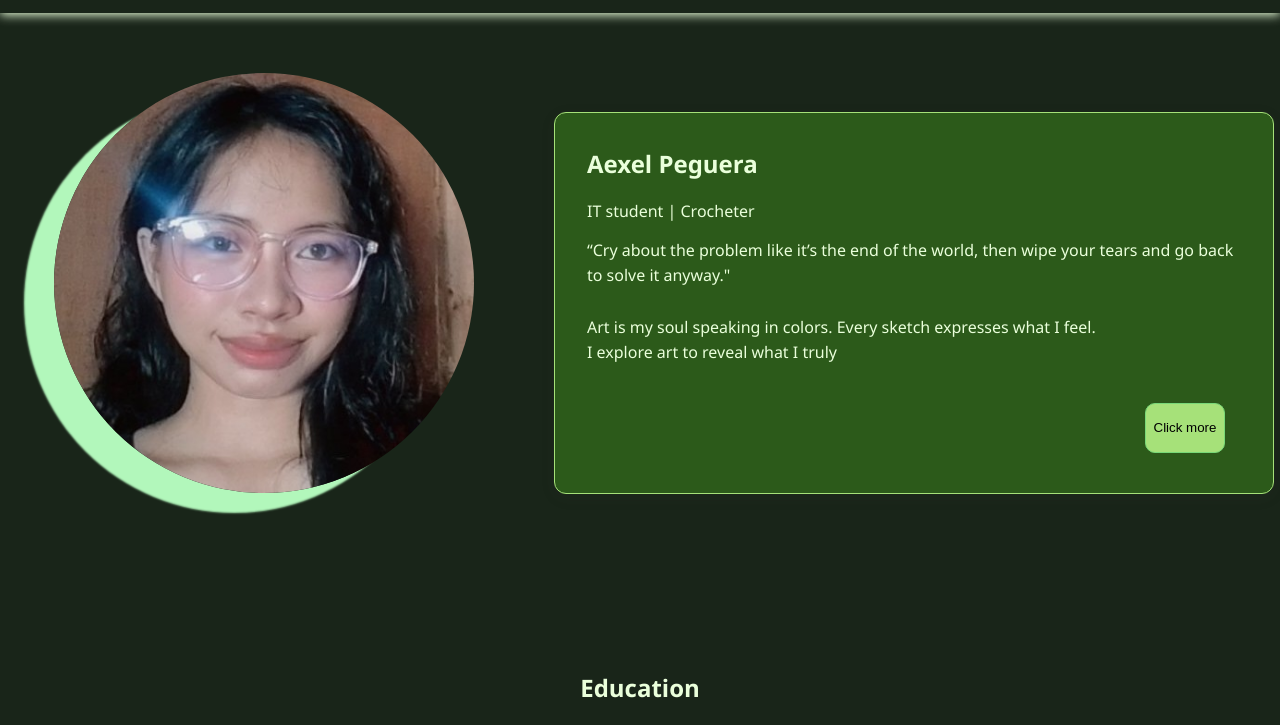
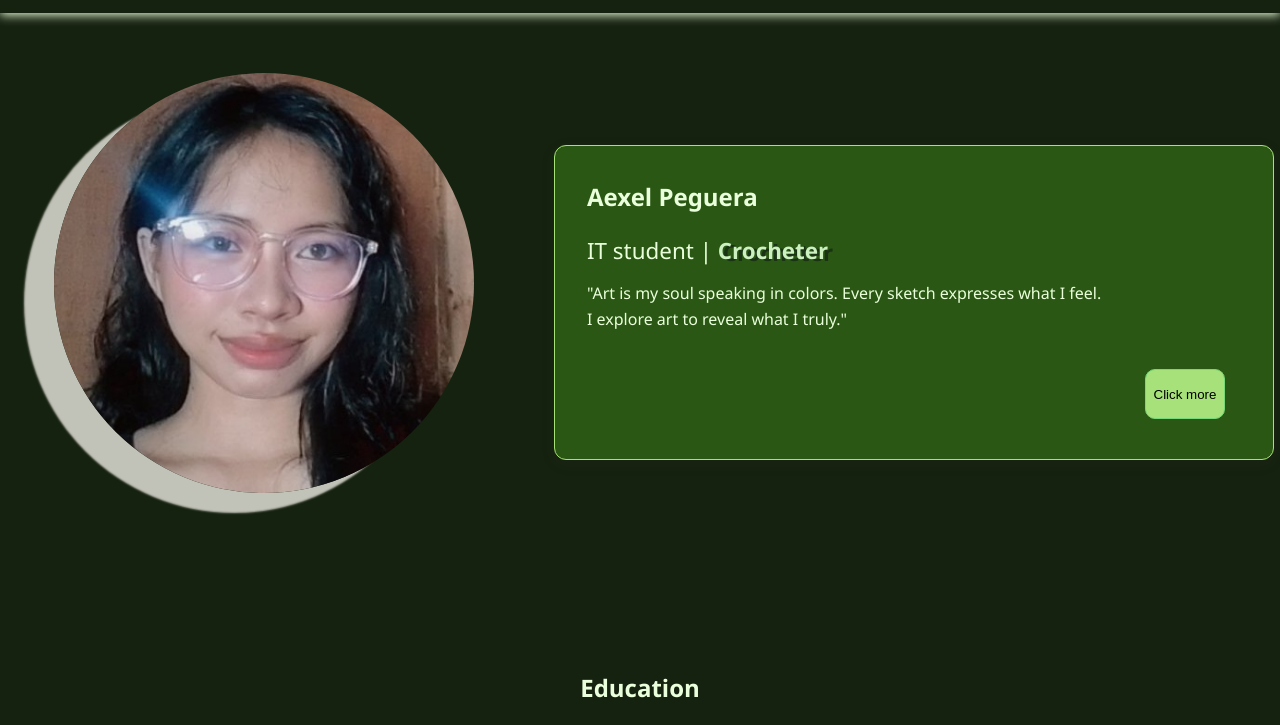
Before and after one commit to microxel2006/microxel2006.github.io, a plain HTML site: page index.html in a window 1280 px wide. Both pictures are taken after a click on the button 1186 px from the left and 43 px from the top of the page. Shown: the part 75-800 px from the top of the page. Drawn offline with Linux system fonts and the light colour scheme.

Commit message:
Home change

```diff
--- a/index.html
+++ b/index.html
@@ -47,10 +47,9 @@
                 <div class="animated-text">
                     IT student | <span></span>
                 </div>
-                <p>“Cry about the problem like it’s the end of the world, then wipe your tears and go back to solve it anyway."</p>
                 <p>
-                    Art is my soul speaking in colors. Every sketch expresses what I feel.
-                    <br>I explore art to reveal what I truly
+                    "Art is my soul speaking in colors. Every sketch expresses what I feel.
+                    <br>I explore art to reveal what I truly."
                 </p>
                 <div class="click">
                     <a href="#about"><button>Click more</button></a>
--- a/style.css
+++ b/style.css
@@ -85,23 +85,29 @@
 :root{
     --bg-color: #e5ede5;
     --text:#3A2E2E;
+    --animated-text-color: rgb(0, 0, 0);
+    --animated-text-shadow: 4px 2px rgba(60, 127, 67, 0.705);
     --bordercolor:rgba(151, 243, 114, 0.714);
     --about-h1:#817979;
     --hobbies-text:rgb(35, 31, 27);
     --contactbg:rgb(206, 248, 188);
     --bsh-color: -5px 4px 2px rgba(16, 76, 24, 0.966);
     --a-bg:rgb(155, 240, 185);
+    --image-shadow:-30px 20px 2px rgb(246, 249, 158);
 }
 
 .dark{
-    --bg-color: #192519;
+    --bg-color: #162210;
     --text:#EAFFDB;
+    --animated-text-color: rgb(205, 240, 192);
+    --animated-text-shadow: 5px 2px rgba(19, 36, 21, 0.705);
     --bordercolor:rgb(74, 255, 129) ;
     --about-h1:#e9f0cd;
     --hobbies-text:rgb(8, 96, 39);
     --contactbg:rgb(138, 187, 138);
     --bsh-color: -4px 4px 5px rgba(0, 255, 119, 0.966);
     --a-bg:rgb(36, 255, 113);
+    --image-shadow:-30px 20px 2px rgba(200, 200, 191, 0.966);
 }
 html{
     scroll-behavior: smooth;
@@ -284,11 +290,8 @@ main{
     position: relative;
     z-index: 2;
     cursor: pointer;
-    box-shadow: -30px 20px 2px rgba(184, 255, 194, 0.966);
+    box-shadow: var(--image-shadow);
 }
-
-
-
 
 
 .info-home {
@@ -325,13 +328,19 @@ main{
     display: flex;
     padding: 0.5rem 1rem;
 }
+.animated-text{
+    font-size: 1.4rem;
+}
 .animated-text span {
   position: relative;
   display: inline-block;
-  padding-right: 8px;          /* space for cursor */
+  padding-right: 8px;
   overflow: hidden;
   white-space: nowrap;
   vertical-align: bottom;
+  font-weight: bold;
+  color: var(--animated-text-color);
+  text-shadow: var(--animated-text-shadow);
 }
 
 .animated-text span::before {
```
